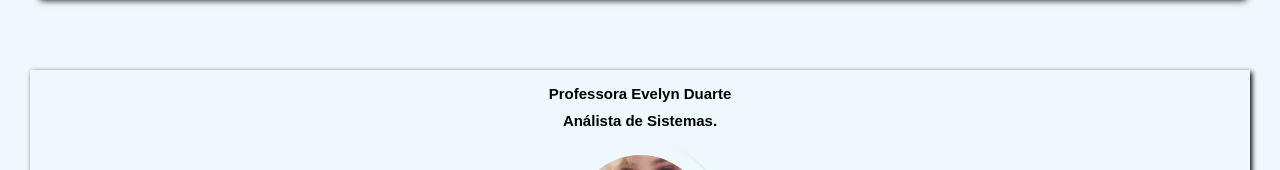
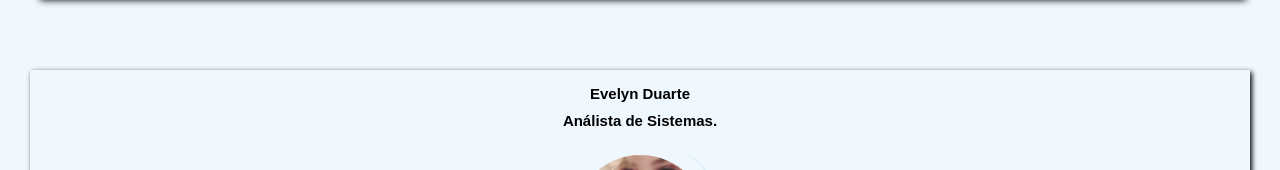
Before and after one commit to evelyndesen/meu_primeiro_site, a plain HTML site: page index.html in a window 1280 px wide. Shown: the part 939-1109 px from the top of the page. Drawn offline with Linux system fonts and the light colour scheme.

Commit message:
Deletei a palavra PROFESSORA da tag <h6>

```diff
--- a/index.html
+++ b/index.html
@@ -112,7 +112,7 @@
 
 		<section>
 			<div id="prof">
-			<h6>Professora Evelyn Duarte</h6>
+			<h6>Evelyn Duarte</h6>
 			<h6>Análista de Sistemas.</h6>
 			<h6> <img id="imgprofessora" src="img/evelyn.jpg.jpg" alt="Professora Evelyn Duarte"></h6>
 		    <p id="sobre">Sou Profissional na área de Tecnologia e também apaixonado por jogos e cinema.</p>
```
